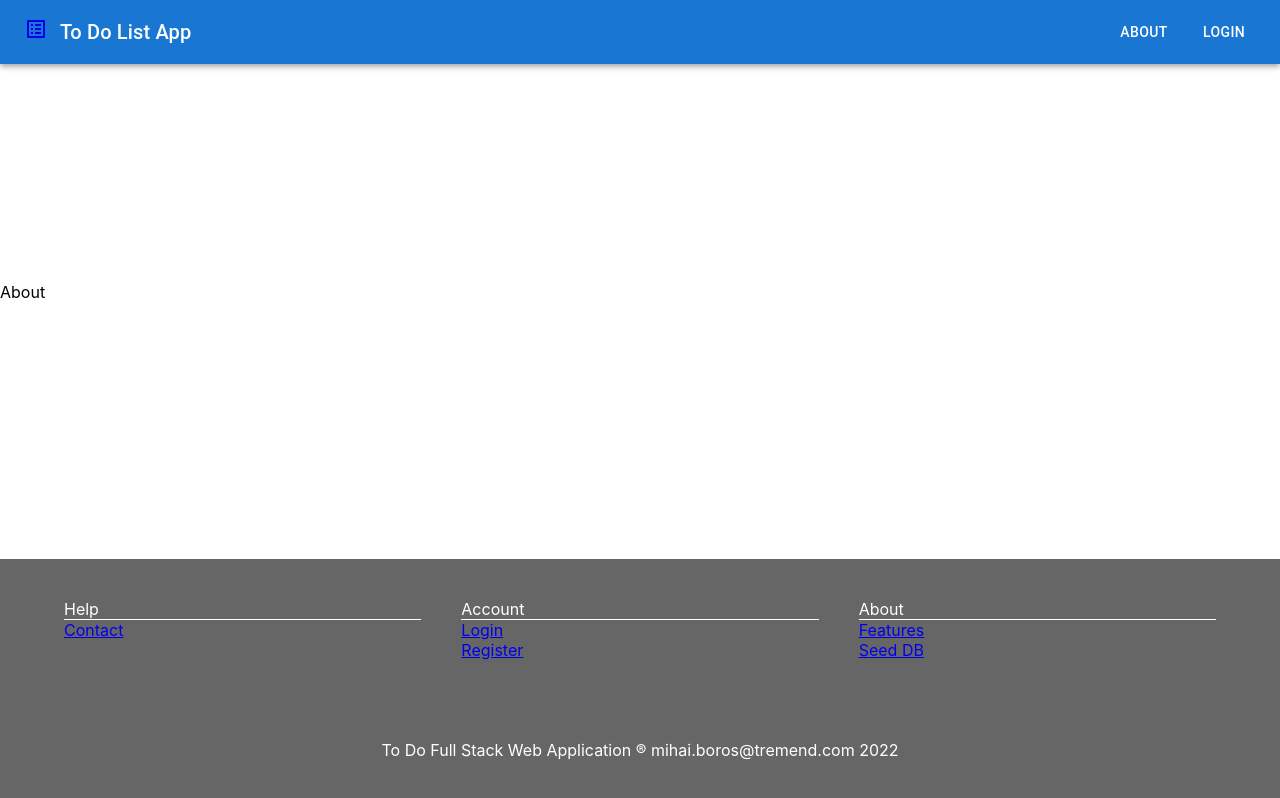
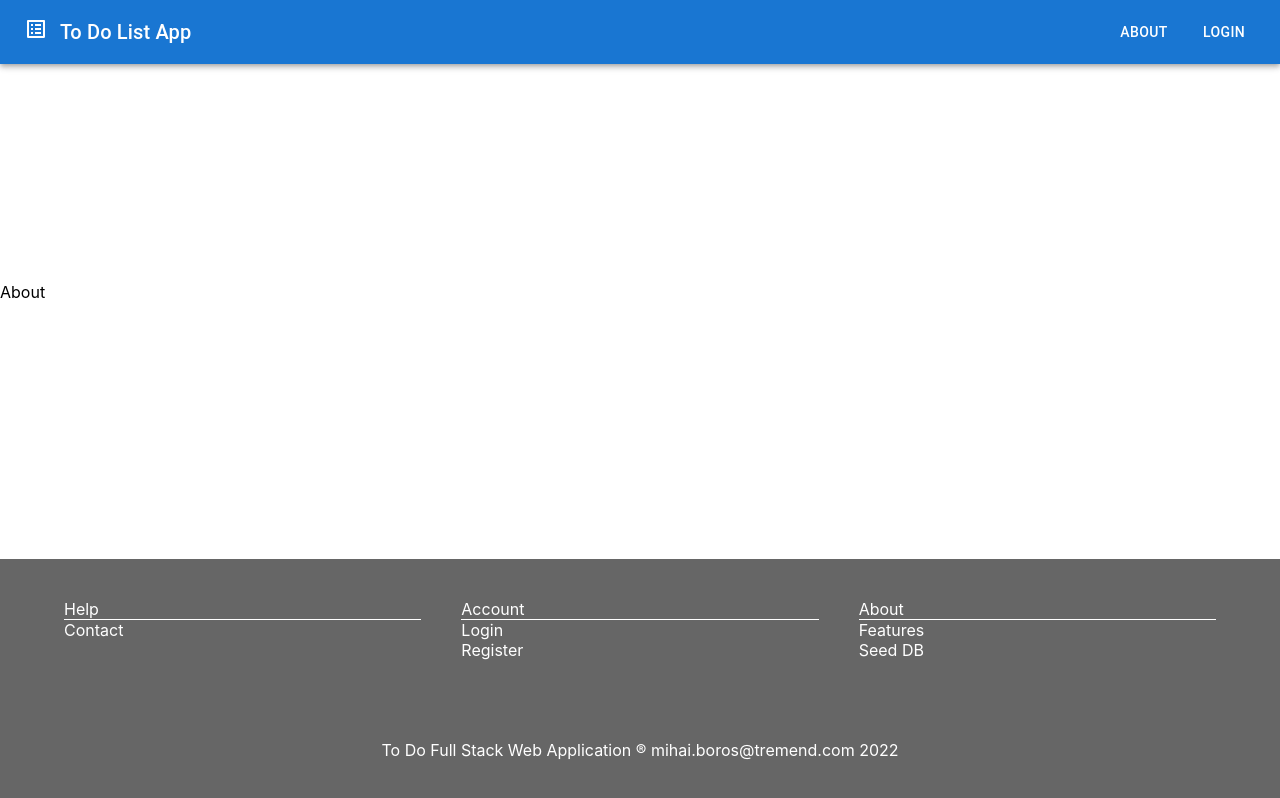
Before and after one commit to borosmihai39/FE_ToDo_App, a React (Create React App) app: page /about in a window 1280 px wide. Built offline with nearby package versions, Linux system fonts and the light colour scheme.

Commit message:
added styled buttons

```diff
--- a/src/App.css
+++ b/src/App.css
@@ -2,7 +2,12 @@
   height: 40vmin;
   pointer-events: none;
 }
-
+.App {
+  display: flex;
+  min-height: 100vh;
+  flex-direction: column;
+  justify-content: space-between;
+}
 @media (prefers-reduced-motion: no-preference) {
   .App-logo {
     animation: App-logo-spin infinite 20s linear;
@@ -23,12 +28,3 @@
 .App-link {
   color: #61dafb;
 }
-
-@keyframes App-logo-spin {
-  from {
-    transform: rotate(0deg);
-  }
-  to {
-    transform: rotate(360deg);
-  }
-}
--- a/src/components/Footer/Footer.tsx
+++ b/src/components/Footer/Footer.tsx
@@ -15,7 +15,11 @@ const Footer = () => {
             <Grid item xs={12} sm={4}>
               <Box borderBottom={1}>Help</Box>
               <Box>
-                <Link to="/" color="inherit">
+                <Link
+                  to="/"
+                  color="inherit"
+                  style={{ textDecoration: "none", color: "white" }}
+                >
                   Contact
                 </Link>
               </Box>
@@ -23,12 +27,20 @@ const Footer = () => {
             <Grid item xs={12} sm={4}>
               <Box borderBottom={1}>Account</Box>
               <Box>
-                <Link to="/" color="inherit">
+                <Link
+                  to="/"
+                  color="inherit"
+                  style={{ textDecoration: "none", color: "white" }}
+                >
                   Login
                 </Link>
               </Box>
               <Box>
-                <Link to="/" color="inherit">
+                <Link
+                  to="/"
+                  color="inherit"
+                  style={{ textDecoration: "none", color: "white" }}
+                >
                   Register
                 </Link>
               </Box>
@@ -36,12 +48,21 @@ const Footer = () => {
             <Grid item xs={12} sm={4}>
               <Box borderBottom={1}>About</Box>
               <Box>
-                <Link to="/about" color="inherit">
+                <Link
+                  to="/about"
+                  color="inherit"
+                  style={{ textDecoration: "none", color: "white" }}
+                >
                   Features
                 </Link>
               </Box>
               <Box>
-                <a href="http://localhost:3000/api/setupTodos">Seed DB</a>
+                <a
+                  href="http://localhost:3000/api/setupTodos"
+                  style={{ textDecoration: "none", color: "white" }}
+                >
+                  Seed DB
+                </a>
               </Box>
             </Grid>
           </Grid>
--- a/src/components/Navbar/Navbar.tsx
+++ b/src/components/Navbar/Navbar.tsx
@@ -14,7 +14,11 @@ const Navbar = () => {
     <AppBar position="static">
       <Toolbar sx={{ justifyContent: "flex-end" }}>
         <IconButton size="large" edge="start" color="inherit" aria-label="logo">
-          <Link to="/" color="inherit">
+          <Link
+            to="/"
+            color="inherit"
+            style={{ textDecoration: "none", color: "white" }}
+          >
             <ListAltIcon />
           </Link>
         </IconButton>
@@ -22,7 +26,15 @@ const Navbar = () => {
           To Do List App
         </Typography>
         <Stack direction="row" spacing={2}>
-          <Button color="inherit">About</Button>
+          <Button color="inherit">
+            <Link
+              to="/about"
+              color="inherit"
+              style={{ textDecoration: "none", color: "white" }}
+            >
+              About
+            </Link>
+          </Button>
           <Button color="inherit">Login</Button>
         </Stack>
       </Toolbar>
--- a/src/components/Todos/Todos.css
+++ b/src/components/Todos/Todos.css
@@ -8,6 +8,10 @@ ul {
   margin: 0;
 }
 
+li {
+  margin-top: 5px;
+}
+
 #updateToDoForm {
   display: flex;
   flex-direction: row;
@@ -15,6 +19,7 @@ ul {
   height: 30px;
   align-items: center;
   justify-content: center;
+  margin-top: 5px;
 }
 
 form {
--- a/src/components/Todos/Todos.tsx
+++ b/src/components/Todos/Todos.tsx
@@ -1,7 +1,9 @@
 import React from "react";
 import { useState, useEffect, useRef } from "react";
+import { Button, ButtonGroup, Input } from "@mui/material";
 import axios from "axios";
 import "./Todos.css";
+
 interface Todo {
   _id: string;
   username: string;
@@ -187,14 +189,37 @@ const Todos = (): JSX.Element => {
                     <span
                       id="thick-text"
                       className={showDivId}
+                      style={{ color: "purple" }}
                     >{`ID ${item._id.toString()} `}</span>
 
-                    <button onClick={() => removeUser(item._id)}>Delete</button>
+                    <ButtonGroup>
+                      <Button
+                        variant="contained"
+                        onClick={() => removeUser(item._id)}
+                        color="error"
+                        size="small"
+                      >
+                        Delete
+                      </Button>
 
-                    <button onClick={() => showUpdateToDoForm(item._id)}>
-                      Update To Do
-                    </button>
-                    <button onClick={() => showId()}>{showDivIdText}</button>
+                      <Button
+                        variant="contained"
+                        onClick={() => showUpdateToDoForm(item._id)}
+                        color="primary"
+                        size="small"
+                      >
+                        Update To Do
+                      </Button>
+                      <Button
+                        variant="contained"
+                        onClick={() => showId()}
+                        color="secondary"
+                        size="small"
+                      >
+                        {showDivIdText}
+                      </Button>
+                    </ButtonGroup>
+
                     {showUpdateToDo === item._id && (
                       <form
                         onSubmit={(e) => handleSubmitUpdate(e, item._id)}
@@ -230,7 +255,14 @@ const Todos = (): JSX.Element => {
                             onClick={clickCheckBoxUpdate}
                           ></input>
                         </label>
-                        <input type="submit" value="Submit" />
+                        <Button
+                          variant="contained"
+                          type="submit"
+                          color="success"
+                          size="small"
+                        >
+                          Submit
+                        </Button>
                       </form>
                     )}
                   </li>
@@ -277,7 +309,14 @@ const Todos = (): JSX.Element => {
               onClick={clickCheckboxAdd}
             ></input>
           </label>
-          <input type="submit" value="Submit" />
+          <Button
+            variant="contained"
+            type="submit"
+            color="success"
+            size="small"
+          >
+            Submit
+          </Button>
         </form>
       </div>
     </>
```
